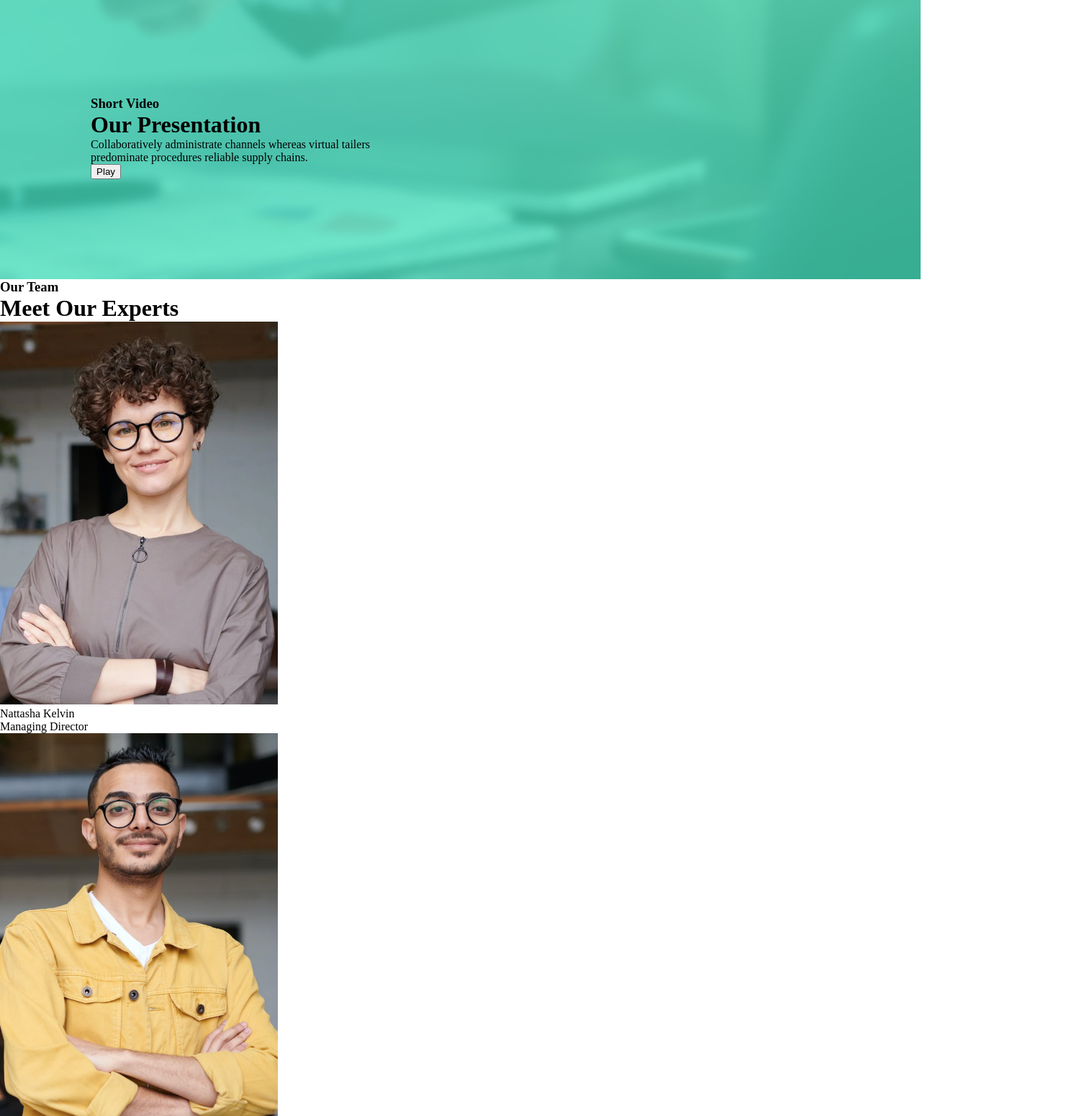
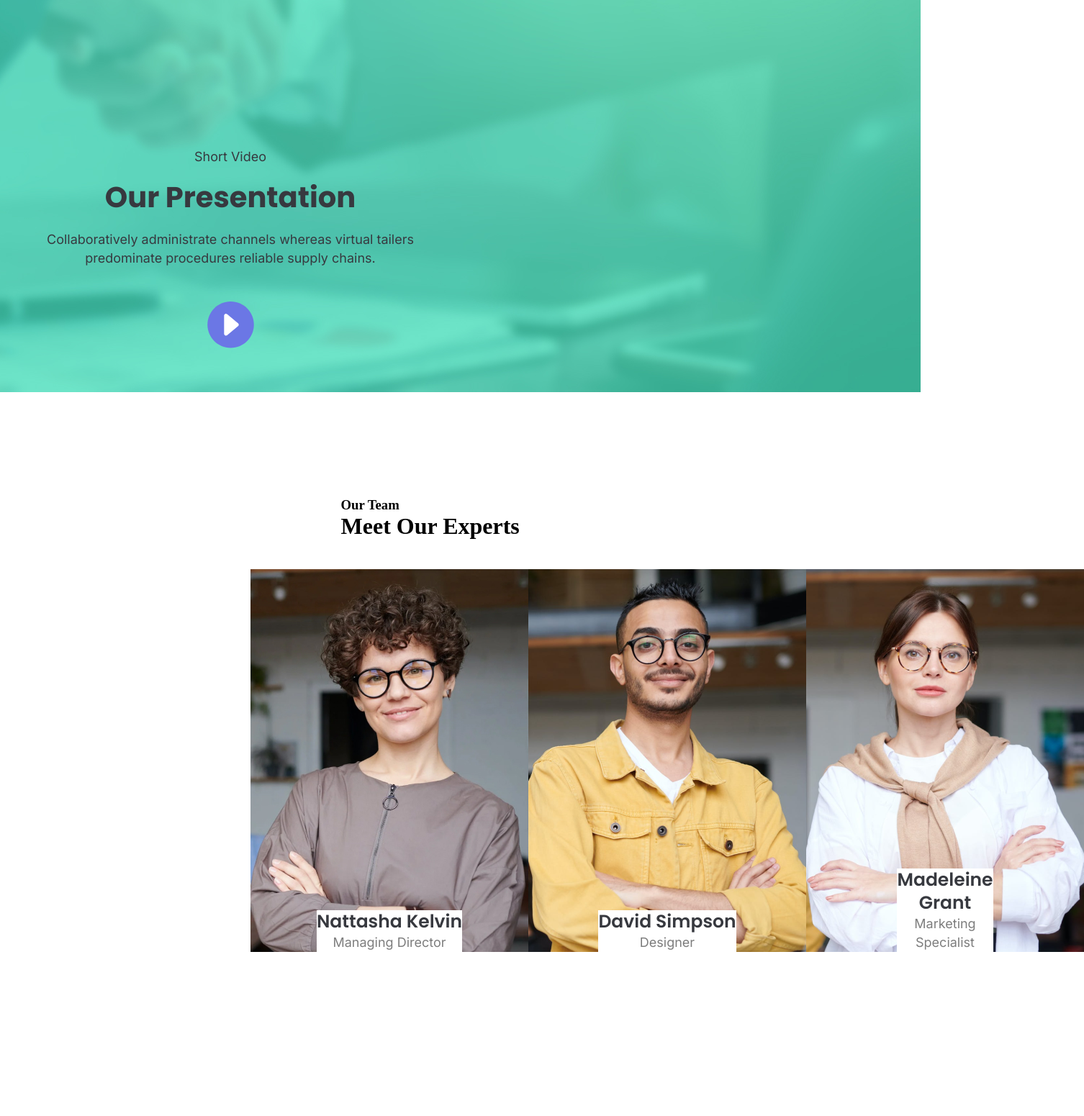
Before and after one commit to natiatlashadze/task6, a plain HTML site: page index.html in a window 1280 px wide. Shown: the part 1000-2551 px from the top of the page at 72% size, 1506 px wide, since content can reach past the window. After the commit the page ends 2334 px from the top, so only its background shows below. Drawn offline with nearby package versions, Linux system fonts and the light colour scheme.

Commit message:
changed in footer

```diff
--- a/index.html
+++ b/index.html
@@ -87,29 +87,31 @@
           Collaboratively administrate channels whereas virtual tailers <br />
           predominate procedures reliable supply chains.
         </p>
-        <button class="play">Play</button>
+        <button class="play"><img src="assets/logos/Play Buttom.svg" alt="play"> </button>
       </div>
     </div>
     <footer>
-      <div>
+      <div class="team">
+        <div class="title">
         <h3>Our Team</h3>
         <h1>Meet Our Experts</h1>
+      </div>
         <div class="experts">
-          <div class="group4">
+          <div class="group">
             <img src="assets/1.jpg" alt="female expert" />
             <div class="details">
               <p class="name">Nattasha Kelvin</p>
               <p class="position">Managing Director</p>
             </div>
           </div>
-          <div class="group5">
+          <div class="group">
             <img src="assets/2.png" alt="female expert" />
             <div class="details">
               <p class="name">David Simpson</p>
               <p class="position">Designer</p>
             </div>
           </div>
-          <div class="group6">
+          <div class="group">
             <img src="assets/3.png" alt="female expert" />
             <div class="details">
               <p class="name">Madeleine Grant</p>
--- a/style.css
+++ b/style.css
@@ -17,7 +17,7 @@ nav {
   padding-left: 350px;
   padding-top: 53px;
   max-height: 65px;
-  max-width: 1220px;
+  max-width: 63.5%;
 }
 
 nav h1 {
@@ -66,7 +66,7 @@ nav h1 {
 }
 
 main {
-  max-width: 1220px;
+  max-width: 63.5%;
   margin-top: 136px;
   margin-left: 350px;
   row-gap: 41px;
@@ -78,6 +78,7 @@ main .title {
   display: flex;
   flex-direction: column;
   align-items: center;
+  margin-left: -50%;
 }
 
 main .description {
@@ -106,7 +107,8 @@ main .container::after {
 
 main .column {
   float: left;
-  width: 33.33%;
+  width: 20.1%;
+  margin-left: -3%;
   padding: 31px;
   box-sizing: border-box;
   background-color: rgba(244, 244, 244, 1);
@@ -129,6 +131,7 @@ main .column {
   align-items: center;
   color: rgba(125, 125, 125, 1);
   padding-top: 37px;
+  padding-bottom: 10px;
 }
 
 main .group1,
@@ -157,4 +160,103 @@ main .group1,
 .overlay {
   position: absolute;
   margin-top: 162px;
+  text-align: center;
 }
+
+.overlay h3 {
+  font-family: "Inter";
+  font-weight: 500;
+  font-size: 18px;
+  line-height: 21.78px;
+  color: rgba(55, 57, 63, 1);
+}
+
+.overlay h1 {
+  font-family: "Poppins";
+  font-weight: 700;
+  font-size: 40px;
+  line-height: 48.4px;
+  color: rgba(55, 57, 63, 1);
+  padding-top: 21px;
+}
+
+.overlay p {
+  font-family: "Inter";
+  font-weight: 400;
+  font-size: 18px;
+  line-height: 26.31px;
+  color: rgba(55, 57, 63, 1);
+  padding-top: 21px;
+}
+
+button {
+  background-color: transparent;
+  border: none;
+  padding-top: 47px;
+}
+
+.team {
+  width: 64%;
+  height: 659px;
+  display: flex;
+  flex-direction: column;
+  margin-bottom: 131px;
+}
+
+footer {
+  width: 53.5%;
+  height: 659px;
+  margin-top: 130px;
+  align-items: center;
+  margin-left: 348px;
+}
+
+footer .title {
+  height: 86px;
+  padding: 16px;
+  align-items: center;
+  margin-left: 25%;
+  padding-bottom: 41px;
+}
+
+footer .experts {
+  display: flex;
+  flex-direction: row;
+  justify-content: space-evenly;
+  margin-bottom: 131px;
+}
+
+.group {
+  background-size: cover;
+  background-repeat: no-repeat;
+  display: flex;
+  flex-direction: column;
+  justify-content: flex-end;
+  align-items: center;
+}
+
+.details {
+  position: absolute;
+  text-align: bottom;
+  background-color: rgba(255, 255, 255, 1);
+}
+
+.name {
+  color: rgba(55, 57, 63, 1);
+  font-family: "Poppins";
+  font-size: 25px;
+  font-weight: 600;
+  line-height: 32px;
+  letter-spacing: 0em;
+  text-align: center;
+}
+
+.position {
+  color: rgba(125, 125, 125, 1);
+  font-family: "Inter";
+  font-size: 18px;
+  font-weight: 400;
+  line-height: 26px;
+  letter-spacing: 0em;
+  text-align: center;
+}
```
Also changed, not shown: assets/logos/Vector.svg (added).
